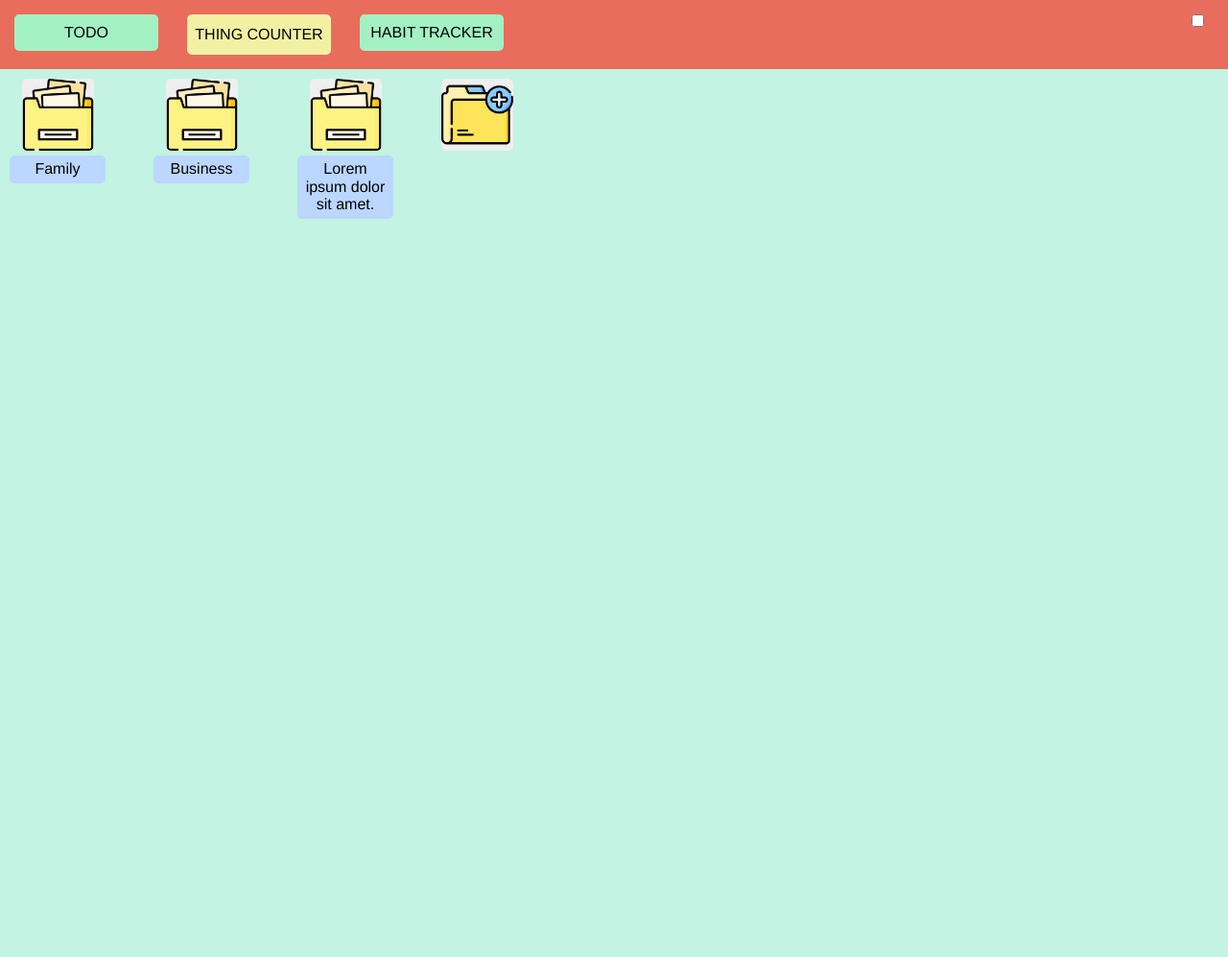
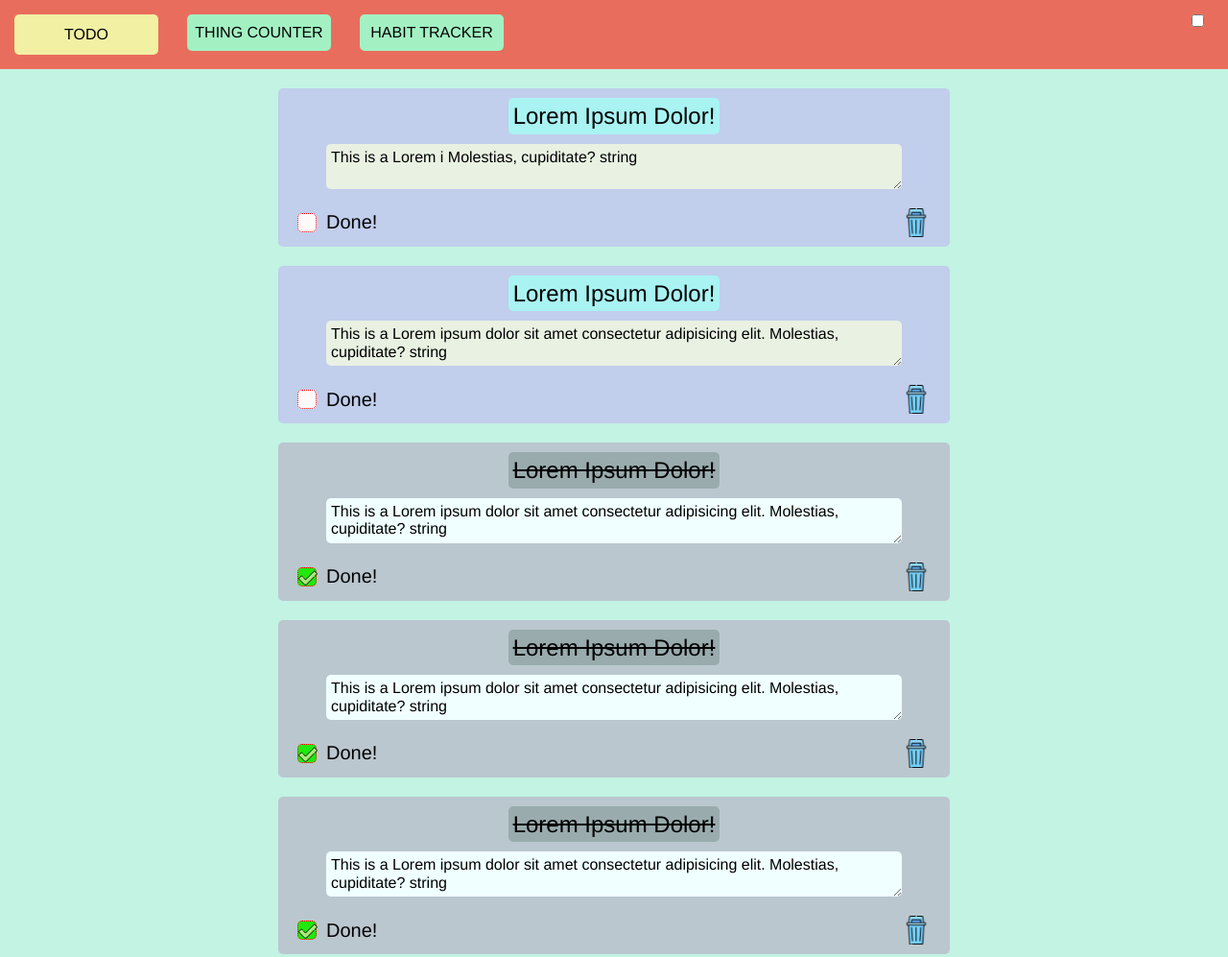
Before and after one commit to kxrn0/TODO-app, a plain HTML site: page index.html in a window 1280 px wide. Shown: the whole page at 96% size. Before the commit the page ends 800 px from the top, so only its background shows below. Drawn offline with Linux system fonts and the light colour scheme.

Commit message:
finished the design of the todo elements

```diff
--- a/base_style.css
+++ b/base_style.css
@@ -58,7 +58,7 @@ body {
 
 @media screen and (max-width: 500px) {
     .nav-bar button {
-        font-size: 13px;
+        font-size: .75rem;
         width: auto;
     }
 
--- a/index.html
+++ b/index.html
@@ -1,5 +1,6 @@
 <!DOCTYPE html>
 <html lang="en">
+
 <head>
     <meta charset="UTF-8">
     <meta http-equiv="X-UA-Compatible" content="IE=edge">
@@ -12,8 +13,11 @@
     <!--
         folder.png : <a href="https://www.flaticon.com/free-icons/folder" title="folder icons">Folder icons created by Freepik - Flaticon</a>
         add_folder.png : <a href="https://www.flaticon.com/free-icons/user-interface" title="user interface icons">User interface icons created by Freepik - Flaticon</a>
+        rubbish_bin.png : <a href="https://www.flaticon.com/free-icons/rubbish-bin" title="rubbish bin icons">Rubbish bin icons created by Freepik - Flaticon</a>
+        check.png : <a href="https://www.flaticon.com/free-icons/tick" title="tick icons">Tick icons created by Freepik - Flaticon</a>
      -->
 </head>
+
 <body>
     <!--
         I want to create an app that has three basic functionalities; todo app, thing counter, and habit tracker.
@@ -38,32 +42,52 @@
          If there are no folders on the screen, a message will be printed at the bottom prompting the user to create a folder.
       -->
 
+    <!--
+          Now that I've finished the design of the folders, I will now have to move on to the todos.
+          I think a todo should have a name, description, and checkbox that indicates if it has been done.
+          A todo should also have a delete button.
+       -->
+
     <nav class="nav-bar">
         <ul>
-             <li><button class="todo"">TODO</button></li>
-             <li><button class="thing-counter" id="focused">THING COUNTER</button></li>
-             <li><button class="habit-tracker">HABIT TRACKER</button></li>
+            <li><button class="nav-todo" id="focused">TODO</button></li>
+            <li><button class="nav-thing-counter">THING COUNTER</button></li>
+            <li><button class="nav-habit-tracker">HABIT TRACKER</button></li>
             <li><input type="checkbox"></li>
         </ul>
     </nav>
     <main class="main-section">
         <div class="todo-container">
-            <div class="folders">
-                <div class="folder">
-                    <button></button>
-                    <input type="text" value="Family">
+            <div class="todos">
+                <div class="todo unchecked">
+                    <h2>Lorem Ipsum Dolor!</h2>
+                    <textarea>This is a Lorem i Molestias, cupiditate? string</textarea>
+                    <div class="controls"><div class="check-wrapper"><input type="checkbox" id="checkbox_0"><label for="checkbox_0">Done!</label></div><button></button></div>
                 </div>
-                <div class="folder">
-                    <button></button>
-                    <input type="text" value="Business">
+                <div class="todo unchecked">
+                    <h2>Lorem Ipsum Dolor!</h2>
+                    <textarea>This is a Lorem ipsum dolor sit amet consectetur adipisicing elit. Molestias, cupiditate? string</textarea>
+                    <div class="controls"><div class="check-wrapper"><input type="checkbox" id="checkbox_2"><label for="checkbox_2">Done!</label></div><button></button></div>
                 </div>
-                <div class="folder">
-                    <button></button>
-                    <p>Lorem ipsum dolor sit amet.</p>
+                <div class="todo checked">
+                    <h2>Lorem Ipsum Dolor!</h2>
+                    <textarea>This is a Lorem ipsum dolor sit amet consectetur adipisicing elit. Molestias, cupiditate? string</textarea>
+                    <div class="controls"><div class="check-wrapper"><input type="checkbox" id="checkbox_7" checked><label for="checkbox_7">Done!</label></div><button></button></div>
                 </div>
-                <div class="add-folder"><button></button></div>
+                <div class="todo checked">
+                    <h2>Lorem Ipsum Dolor!</h2>
+                    <textarea>This is a Lorem ipsum dolor sit amet consectetur adipisicing elit. Molestias, cupiditate? string</textarea>
+                    <div class="controls"><div class="check-wrapper"><input type="checkbox" id="checkbox_5" checked><label for="checkbox_5">Done!</label></div><button></button></div>
+                </div>
+                <div class="todo checked">
+                    <h2>Lorem Ipsum Dolor!</h2>
+                    <textarea>This is a Lorem ipsum dolor sit amet consectetur adipisicing elit. Molestias, cupiditate? string</textarea>
+                    <div class="controls"><div class="check-wrapper"><input type="checkbox" id="checkbox_8" checked><label for="checkbox_8">Done!</label></div><button></button></div>
+                </div>
+
             </div>
         </div>
     </main>
 </body>
+
 </html>
--- a/todo_style.css
+++ b/todo_style.css
@@ -3,7 +3,6 @@
     flex-wrap: wrap;
     padding: 10px;
     gap: 50px;
-    /* background: blue; */
 }
 
 .folder {
@@ -59,8 +58,133 @@
     transform: scale(.975);
 }
 
-@media screen and (max-width: 500px) {
+.todo {
+    margin: 20px auto;
+    display: flex;
+    flex-direction: column;
+    align-items: center;
+    text-align: center;
+    width: 700px;
+    text-align: center;
+    padding: 10px;
+    border-radius: 5px;
+}
+
+.todo h2 {
+    font-size: 1.5rem;
+    margin-bottom: 10px;
+    padding: 5px;
+    border-radius: 5px;
+    max-width: 500px;
+}
+
+.todo textarea {
+    width: 600px;
+    resize: vertical;
+    padding: 5px;
+    border-radius: 5px;
+    border: none;
+    margin-bottom: 20px;
+    overflow: auto;
+}
+
+.todo .controls {
+    width: 100%;
+    display: flex;
+    justify-content: space-between;
+    padding: 0 10px;
+}
+
+.todo .controls button {
+    width: 30px;
+    height: 30px;
+    border: none;
+    background-color: transparent;
+    background-image: url("images/rubbish-bin.png");
+    background-size: cover;
+    border-radius: 5px;
+}
+
+.todo .controls button:hover {
+    background-color: rgb(255, 132, 110);
+}
+
+.todo .controls button:active {
+    background-color: rgb(236, 105, 96);
+    transform: scale(.975);
+}
+
+.todo .controls input[type="checkbox"] {
+    -webkit-appearance: none;
+    appearance: nobe;
+    align-self: center;
+    border-radius: 5px;
+    width: 20px;
+    height: 20px;
+    border: 1px dotted red;
+    background: rgb(255, 250, 250);
+}
+
+.todo .controls input[type="checkbox"]:checked {
+    background: rgb(31, 233, 13);
+}
+
+.todo .controls input[type="checkbox"]:checked::after {
+    content: url("images/checkmark.png");
+}
+
+.todo .controls .check-wrapper {
+    display: flex;
+    align-items: center;
+    gap: 10px;
+    font-size: 1.25rem;
+}
+
+/* ... */
+
+.unchecked {
+    background: rgb(193, 206, 236);
+}
+
+.unchecked h2 {
+    background: rgb(169, 243, 243);
+}
+
+.unchecked textarea {
+    background: rgb(233, 241, 227);
+}
+
+/* ... */
+
+.checked {
+    background: rgb(187, 199, 207);
+}
+
+.checked h2 {
+    background: rgb(153, 171, 173);
+    text-decoration: line-through;
+}
+
+.checked textarea {
+    background: azure;
+}
+
+@media screen and (max-width: 700px) {
     .folders {
         gap: 20px;
     }
+
+    .todo {
+        width: 300px;
+    }
+
+    .todo h2 {
+        max-width: 200px;
+        font-size: 1.25rem;
+    }
+
+    .todo textarea {
+        width: 250px;
+        min-height: 4rem;
+    }
 }
```
Also changed, not shown: images/check.png (added), images/checkmark.png (added), images/rubbish-bin.png (added). Lines whose indentation alone changed are shown as unchanged.
